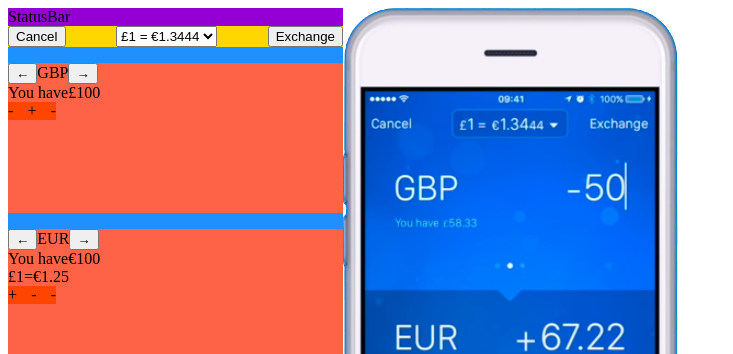
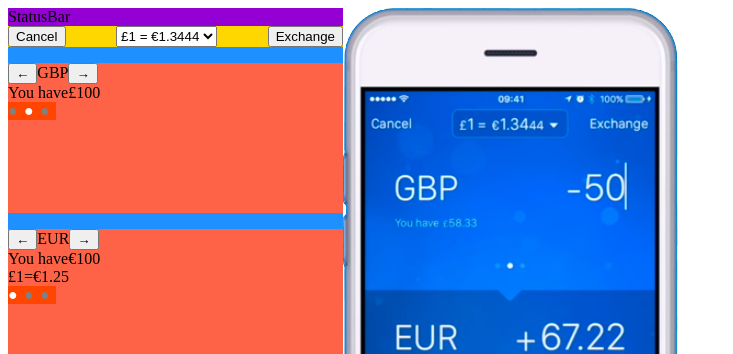
Before and after one commit to Ohar/test-revolut-exchange, a React app: page / in a window 1280 px wide. Shown: the top 354 px of the page, without its empty margins (0-733 px from the left). Built offline with nearby package versions, Linux system fonts and the light colour scheme; the HTML template or start-up script is replaced by a standard one.

Commit message:
PageMarker: fix styles

```diff
--- a/src/components/CurrencySelector/style.less
+++ b/src/components/CurrencySelector/style.less
@@ -7,5 +7,5 @@
   background-color: rosybrown;
   margin-bottom: 0;
   padding-left: 0;
-  transition: transform .4s;
+  transition: transform @screen_toggle_time;
 }
--- a/src/components/PageMarker/index.jsx
+++ b/src/components/PageMarker/index.jsx
@@ -10,12 +10,13 @@ function PageMarker (props) {
   const isActive         = currency === activeCurrency
 
   return (
-    <span
-      className={classNames(
-        'PageMarker',
-      )}
-    >
-      {isActive ? '+' : '-'}
+    <span className={classNames(
+      'PageMarker',
+      {
+        'PageMarker-active': isActive,
+      }
+    )}>
+      ●
     </span>
   )
 }
--- a/src/components/PageMarker/style.less
+++ b/src/components/PageMarker/style.less
@@ -1,6 +1,11 @@
-.PageIndicator {
-  background-color: orangered;
-  display: flex;
-  justify-content: space-between;
-  width: 3rem;
+@import "~@/styles/vars";
+
+.PageMarker {
+  color: grey;
+  width: 1rem;
+  transition: color @screen_toggle_time;
+
+  &-active {
+    color: white;
+  }
 }
--- a/src/styles/vars.less
+++ b/src/styles/vars.less
@@ -1,2 +1,3 @@
 @App_width: 335px;
 @ExchangeBlock_height: 150px;
+@screen_toggle_time: .4s;
```
